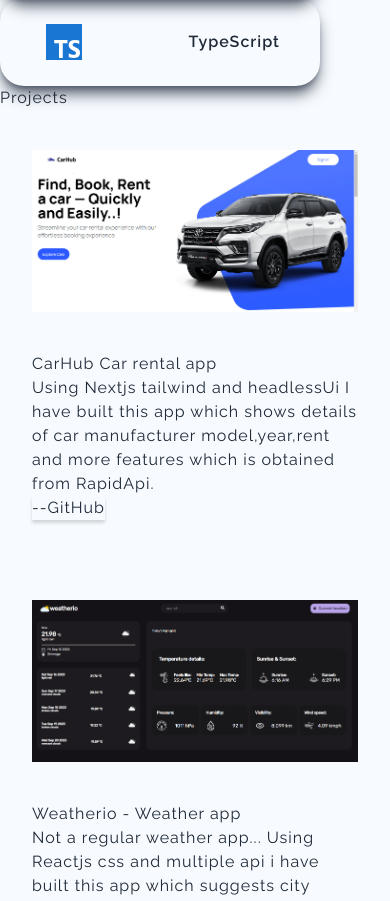
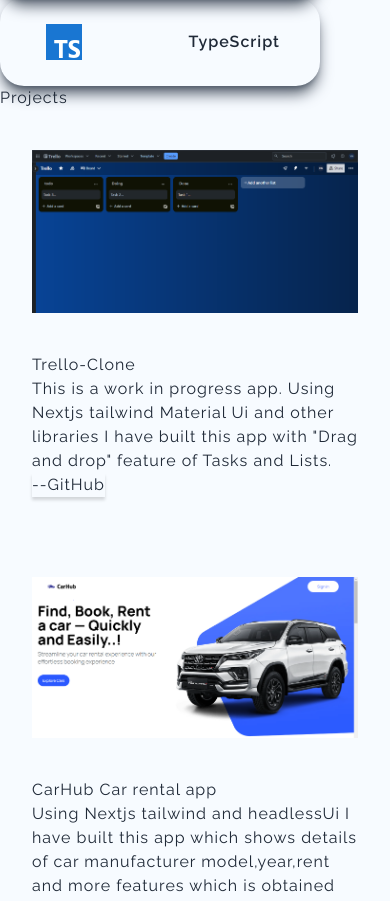
Before and after one commit to Varun-N-M/portfolio, a React (Vite) app: page / in a window 390 px wide. Shown: the part 1763-2664 px from the top of the page. Built offline with nearby package versions, Linux system fonts and the light colour scheme.

Commit message:
new project

```diff
--- a/src/components/Hero.tsx
+++ b/src/components/Hero.tsx
@@ -34,7 +34,7 @@
           <a href="https://github.com/Varun-N-M" className="social-icons p-6" target="_blank">
             <BiLogoGithub size={20}/>
           </a>
-          <a onClick={contactScroll} className="social-icons p-6">
+          <a onClick={contactScroll} className="social-icons cursor-pointer p-6">
             <BiLogoGmail size={20}/>
           </a>
         </div>
--- a/src/components/Projects.tsx
+++ b/src/components/Projects.tsx
@@ -8,6 +8,40 @@
       <div className="max-width px-6 py-5 sm:px-16 flex flex-col justify-between">
         <h1 className="text-5xl font-bold">Projects</h1>
         <div className="flex flex-col  gap-10 mt-10 mb-20">
+          <div
+            className={`project-tiles shadow-lg ${
+              theme === "light" ? " shadow-gray-500" : "shadow-[#3d587a]"
+            }`}
+          >
+            <a
+              href="https://nextjs-trello-clone-two.vercel.app/"
+              target="_blank"
+            >
+              <img
+                src="/resources/trello-app.PNG"
+                alt="car-hub"
+                className="hover:scale-105 duration-300 rounded-3xl max-md:mt-10 "
+              />
+            </a>
+            <div className="flex flex-col justify-center items-center gap-6 px-5">
+              <h1 className="w-full text-2xl lg:text-5xl font-bold capitalize  max-md:text-left">
+                Trello-Clone
+              </h1>
+              <p className="text-justify  max-md:text-left">
+                This is a work in progress app. Using Nextjs tailwind Material
+                Ui and other libraries I have built this app with "Drag and
+                drop" feature of Tasks and Lists.
+              </p>
+              <a
+                href="https://github.com/Varun-N-M/trello-clone"
+                target="_blank"
+              >
+                <button className=" px-5 py-2 rounded-xl text-sm hover:scale-105 hover:font-bold github-shadow">
+                  --GitHub
+                </button>
+              </a>
+            </div>
+          </div>
           <div
             className={`project-tiles shadow-lg ${
               theme === "light" ? " shadow-gray-500" : "shadow-[#3d587a]"
@@ -32,8 +66,11 @@
                 shows details of car manufacturer model,year,rent and more
                 features which is obtained from RapidApi.
               </p>
-              <a href="https://github.com/Varun-N-M/car-rental-app" target="_blank">
-                <button className=" px-5 py-2 rounded-xl text-sm hover:scale-105 github-shadow">
+              <a
+                href="https://github.com/Varun-N-M/car-rental-app"
+                target="_blank"
+              >
+                <button className=" px-5 py-2 rounded-xl text-sm hover:scale-105 hover:font-bold github-shadow">
                   --GitHub
                 </button>
               </a>
@@ -61,8 +98,11 @@
                 method. This app can also show weather of user's current
                 location
               </p>
-              <a href="https://github.com/Varun-N-M/react-weather-app" target="_blank">
-                <button className=" px-5 py-2 rounded-xl text-sm hover:scale-105 github-shadow">
+              <a
+                href="https://github.com/Varun-N-M/react-weather-app"
+                target="_blank"
+              >
+                <button className=" px-5 py-2 rounded-xl text-sm hover:scale-105 hover:font-bold github-shadow">
                   --GitHub
                 </button>
               </a>
@@ -89,7 +129,7 @@
                 eats with filter feature
               </p>
               <a href="https://github.com/Varun-N-M/food-app" target="_blank">
-                <button className="github-shadow px-5 py-2 rounded-xl text-sm hover:scale-105 ">
+                <button className="github-shadow px-5 py-2 rounded-xl text-sm hover:scale-105 hover:font-bold ">
                   --GitHub
                 </button>
               </a>
@@ -117,7 +157,7 @@
                 completed.
               </p>
               <a href="https://github.com/Varun-N-M/to-do-app" target="_blank">
-                <button className="github-shadow px-5 py-2 rounded-xl text-sm hover:scale-105 ">
+                <button className="github-shadow px-5 py-2 rounded-xl text-sm hover:scale-105  hover:font-bold">
                   --GitHub
                 </button>
               </a>
```
Also changed, not shown: public/resources/trello-app.PNG (added).
